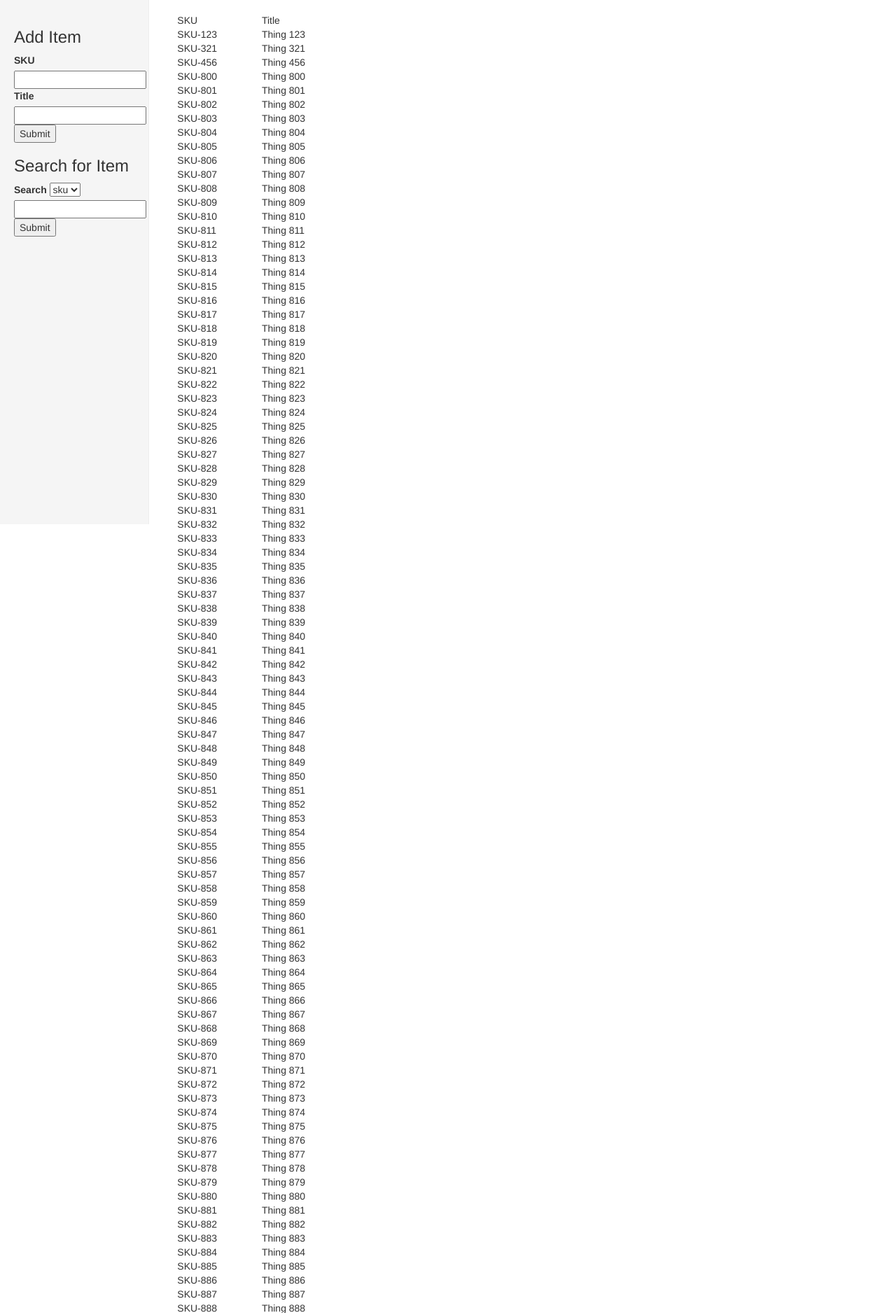
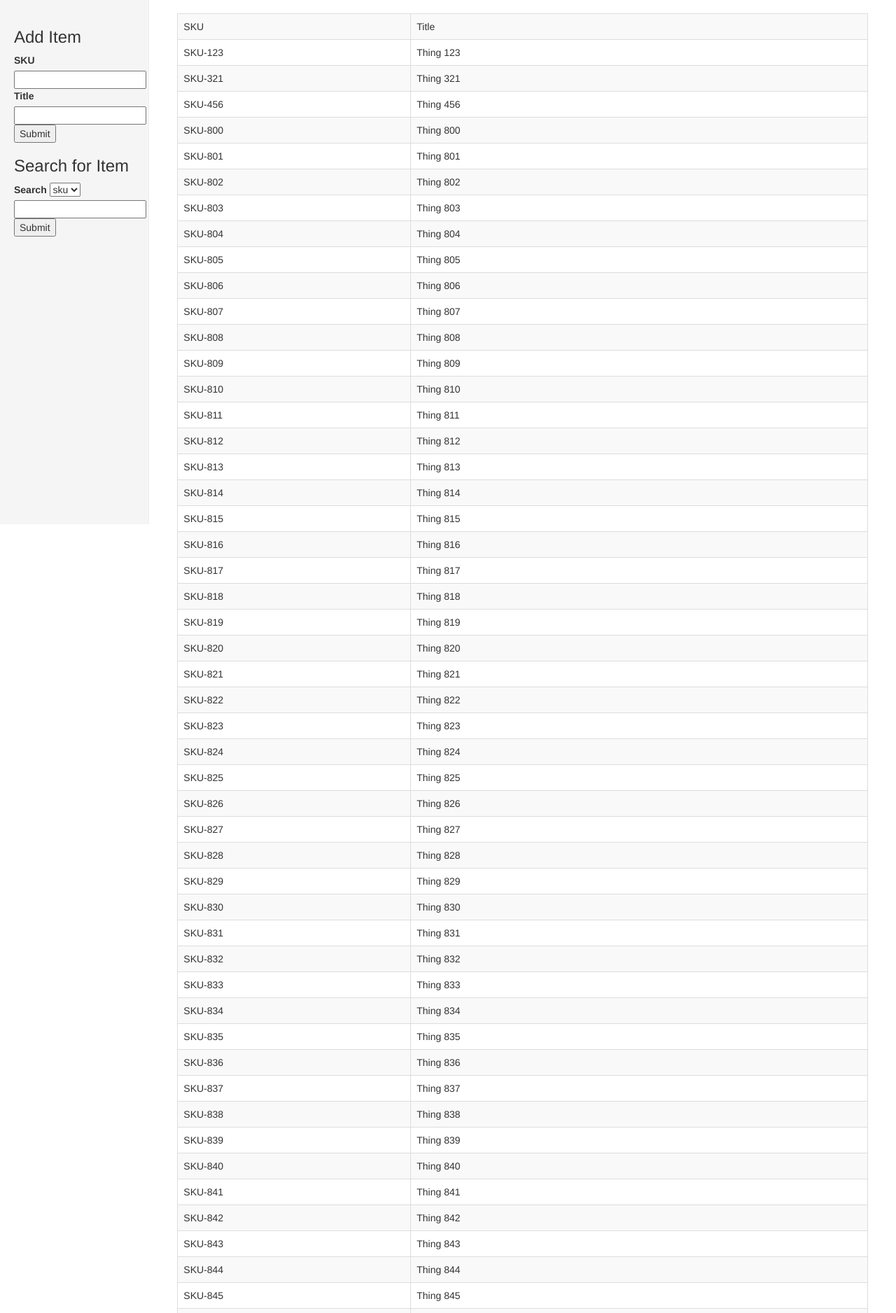
Before and after one commit to im-auld/Flask_Inventory_Manager, a Flask app: page /items in a window 1280 px wide. Shown: the part 51-1927 px from the top of the page at 70% size. Run offline with Flask 2, Linux system fonts and the light colour scheme; data comes from the database, SQL or seed files in the repository; some libraries are stand-ins or nearby versions.

Commit message:
Further improved UI and utiliazed more bootstrap

```diff
--- a/templates/items.html
+++ b/templates/items.html
@@ -38,7 +38,7 @@
 {% endblock %}
 
 {% block main_content %}
-    <table cellspacing="0" id="grid_view">
+    <table cellspacing="0" id="grid_view" class="table table-bordered table-striped">
         <tbody>
             <tr>
                 <th>SKU</th>
```
